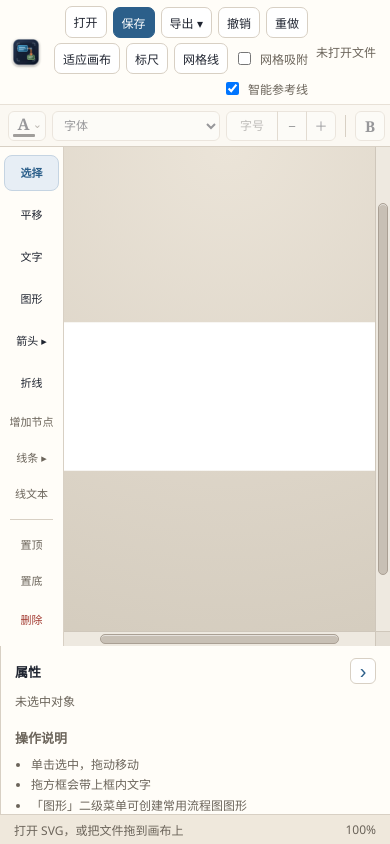
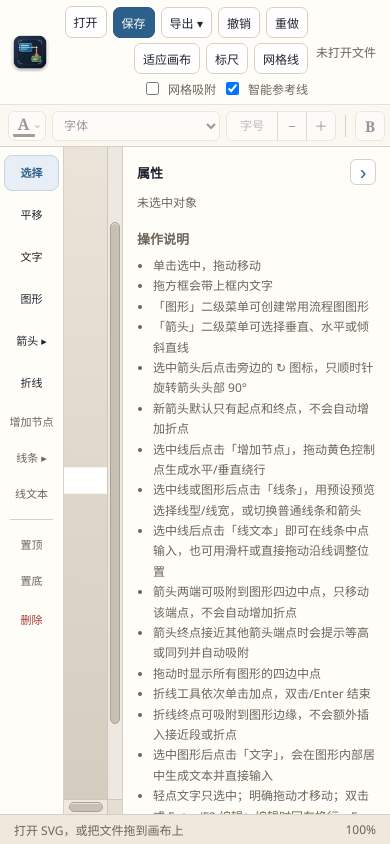
Before and after one commit to boringcat520/svg-manual-editor, a website: page editor/index.html in a window 390 px wide. Drawn offline with Linux system fonts and the light colour scheme; no server answers.

Commit message:
Keep the property panel on the right in narrow layouts.
The 900px breakpoint used to drop the properties pane under the canvas whenever Chat squeezed the webview; pin it to column 3 and enlarge the top-left brand icon to 36px.

Co-authored-by: Cursor <cursoragent@cursor.com>

```diff
--- a/editor/editor.css
+++ b/editor/editor.css
@@ -56,9 +56,9 @@ html, body {
 
 .brand-icon {
   display: block;
-  width: 28px;
-  height: 28px;
-  border-radius: 7px;
+  width: 36px;
+  height: 36px;
+  border-radius: 9px;
   box-shadow: 0 1px 2px rgba(0, 0, 0, 0.22);
 }
 
@@ -1247,6 +1247,9 @@ html, body {
 #text-input::-webkit-scrollbar { display: none; }
 
 .props {
+  grid-column: 3;
+  grid-row: 2;
+  min-width: 0;
   background: var(--panel);
   border-left: 1px solid var(--line);
   padding: 12px 14px 18px;
@@ -2105,10 +2108,11 @@ body.in-vscode .topbar {
 }
 
 @media (max-width: 900px) {
-  #app,
+  #app {
+    grid-template-columns: 64px minmax(0, 1fr) 268px;
+  }
   #app.props-collapsed {
-    grid-template-columns: 64px minmax(0, 1fr);
-    grid-template-rows: auto 1fr auto 30px;
+    grid-template-columns: 64px minmax(0, 1fr) 38px;
   }
   .top-actions { padding: 6px 8px; gap: 5px 6px; }
   .text-formatbar { padding: 4px 8px; }
@@ -2116,8 +2120,4 @@ body.in-vscode .topbar {
   .toolbar { padding: 8px 4px; }
   .tool { height: 36px; font-size: 11px; }
   .tool.sub { height: 30px; }
-  .props {
-    grid-column: 1 / -1;
-    max-height: min(32vh, 220px);
-  }
-}
+}
--- a/editor/index.html
+++ b/editor/index.html
@@ -11,7 +11,7 @@
   <div id="app">
     <header class="topbar">
       <div class="brand">
-        <img class="brand-icon" src="../assets/icon.png" width="28" height="28" alt="">
+        <img class="brand-icon" src="../assets/icon.png" width="36" height="36" alt="">
       </div>
       <div class="top-actions">
         <label class="btn standalone-only">
--- a/package.json
+++ b/package.json
@@ -2,7 +2,7 @@
   "name": "svg-manual-editor",
   "displayName": "SVG手动编辑器",
   "description": "SVG手动编辑器：PPT、Visio 没法跟 AI 协作改科研图；用 SVG 让 Agent 出图、你在画布上精修，同一份矢量来回改",
-  "version": "0.1.33",
+  "version": "0.1.35",
   "publisher": "boringcat520",
   "icon": "assets/icon.png",
   "license": "GPL-3.0-only",
```
Also changed, not shown: test/svg-load-regression.test.js (+3 -0 lines), README.md.
